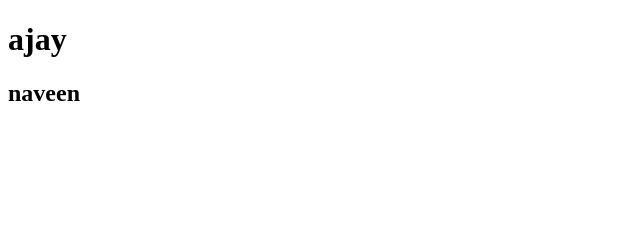
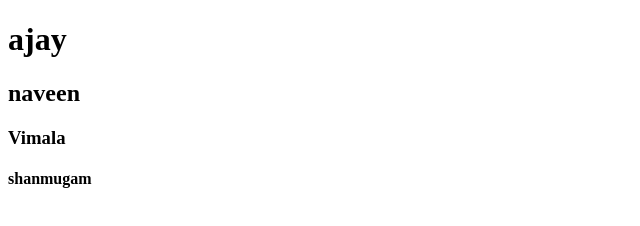
Before and after one commit to Ajaynaveen/git-demo, a plain HTML site: page index.html in a window 1280 px wide. Shown: the whole page, without its empty margins (0-640 px from the left). Drawn offline with Linux system fonts and the light colour scheme.

Commit message:
added three

```diff
--- a/index.html
+++ b/index.html
@@ -10,6 +10,8 @@
 
     <h1>ajay</h1>
     <h2>naveen</h2>
+    <h3>Vimala</h3>
+    <h4>shanmugam</h4>
 
 </body>
 </html>
```
